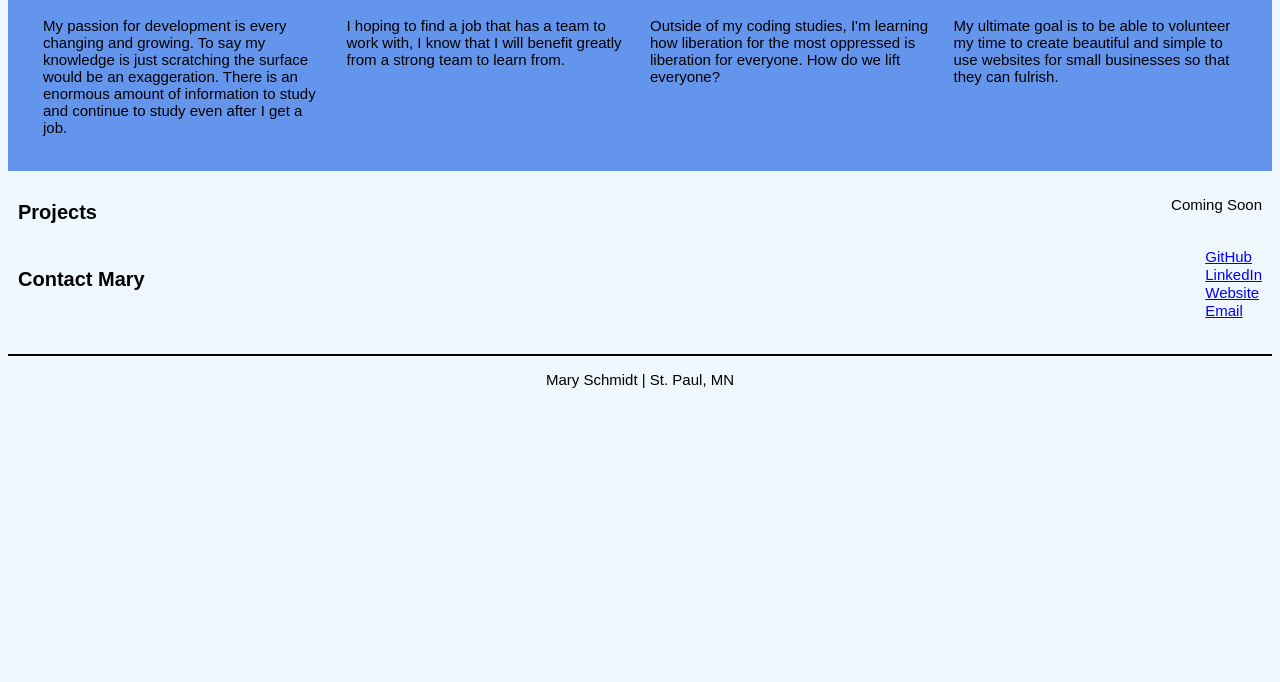
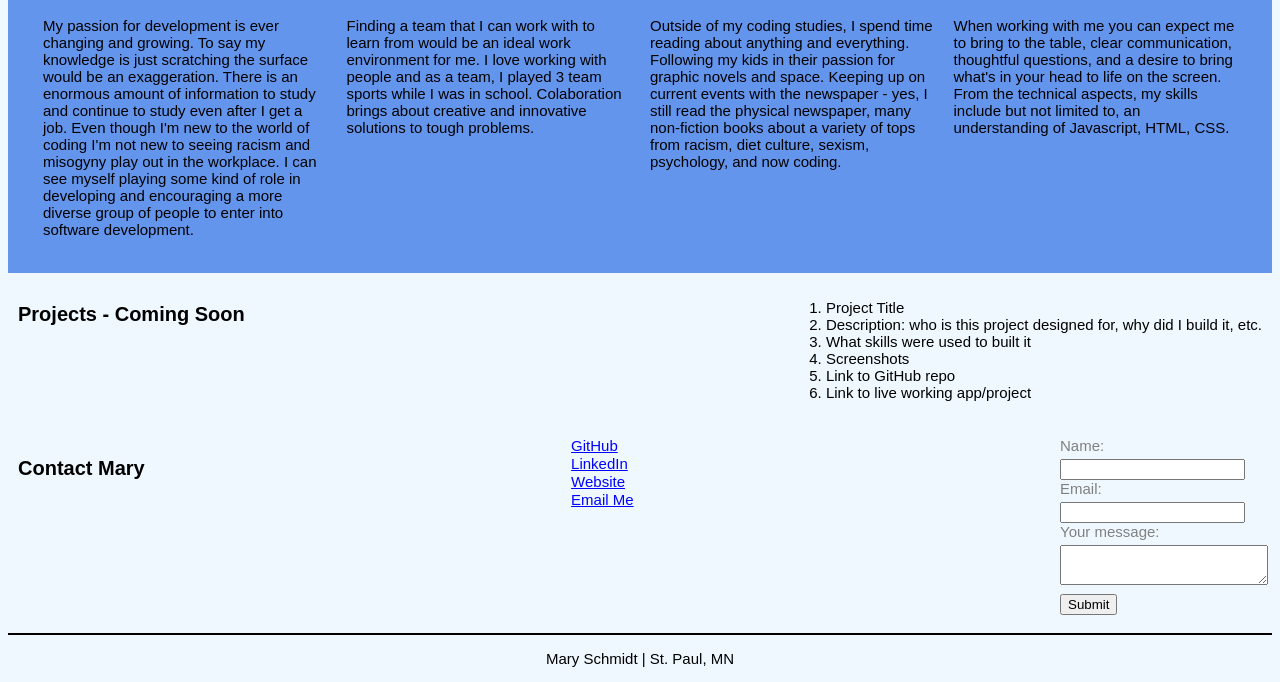
Before and after one commit to maryschmidtdev/aboutmary, a plain HTML site: page index.html in a window 1280 px wide. Shown: the part 1075-1757 px from the top of the page. Before the commit the page ends 1478 px from the top, so only its background shows below. Drawn offline with Linux system fonts and the light colour scheme; a script that the page names is missing.

Commit message:
Updated Index and CSS with required revisions

```diff
--- a/index.html
+++ b/index.html
@@ -3,8 +3,9 @@
   <head>
     <meta charset="utf-8">
     <meta name="viewport" content="width=device-width">
-    <title>repl.it</title>
+    <title>About Mary Schmidt</title>
     <link href="style.css" rel="stylesheet" type="text/css" />
+    <lang="en"/>
   </head>
 
   <body>
@@ -18,21 +19,23 @@
             <li><a href="#about">About</a></li>
             <li><a href="#projects">Projects</a></li>
             <li><a href="#contact">Contact</a></li>
+          </ul>
+      </nav>
     </header>
 
-  <hr>
+    <hr>
 
     <main>
       <section id="home">
       <div class="group">
         <div class="item">
-          <img src="images/mary-in-kitchen.jpg" width: "200px">
+          <img src="images/mary-in-kitchen.jpg" width: 200px alt="image of Mary Schmidt">
         </div>
         <div class="item">
           <h3>Hi, I'm Mary.</h3>
-             <p>Currently I am studing to be a software developer. This is sharp turn from my previous work as a kitchen designer. </p>
-             <p>My kids and I live in St. Paul, Minnesota, and yes, we have our city festival in the dead of winter.</p>
-              <p>I am someone who wants to understand</p>
+             <p>Currently I am studying to be a software developer. This is sharp turn from my previous work as a kitchen designer.</p>
+             <p>My kids and I live in St. Paul, Minnesota, and yes, we have our city festival in the dead of winter. And pre-pandemic we spent time at our many museums and incredible parks in the city. The kids' favorite thing is, playing Minecraft - so I'm learning about gaming along side of coding.</p>
+              <p>Six months ago my life was incredibly different - as was most peoples, this pandemic has brought about a major shift in my career values. Choosing this path was an active decision I made instead of falling into a job or career. This is where I want to be. Our lives are increasinly online and to be a part of creating and shaping that is an exciting prospect.</p>
         </div>
        </div>
       </section>
@@ -42,10 +45,10 @@
           <h3>About Mary</h3>
       <div class="group">
          <div class="about-content">
-          <p class="item">My passion for development is every changing and growing. To say my knowledge is just scratching the surface would be an exaggeration. There is an enormous amount of information to study and continue to study even after I get a job.</p>
-          <p class="item">I hoping to find a job that has a team to work with, I know that I will benefit greatly from a strong team to learn from.</p>
-          <p class="item">Outside of my coding studies, I'm learning how liberation for the most oppressed is liberation for everyone. How do we lift everyone?</p>
-          <p class="item">My ultimate goal is to be able to volunteer my time to  create beautiful and simple to use websites for small businesses so that they can fulrish.</p>
+          <p class="item">My passion for development is ever changing and growing. To say my knowledge is just scratching the surface would be an exaggeration. There is an enormous amount of information to study and continue to study even after I get a job. Even though I'm new to the world of coding I'm not new to seeing racism and misogyny play out in the workplace. I can see myself playing some kind of role in developing and encouraging a more diverse group of people to enter into software development.</p>
+          <p class="item">Finding a team that I can work with to learn from would be an ideal work environment for me. I love working with people and as a team, I played 3 team sports while I was in school. Colaboration brings about creative and innovative solutions to tough problems.</p>
+          <p class="item">Outside of my coding studies, I spend time reading about anything and everything. Following my kids in their passion for graphic novels and space. Keeping up on current events with the newspaper - yes, I still read the physical newspaper, many non-fiction books about a variety of tops from racism, diet culture, sexism, psychology, and now coding. </p>
+          <p class="item">When working with me you can expect me to bring to the table, clear communication, thoughtful questions, and a  desire to bring what's in your head to life on the screen. From the technical aspects, my skills include but not limited to, an understanding of Javascript, HTML, CSS.</p>
         </div>
       </div>
       </div>
@@ -53,8 +56,15 @@
 
       <section id="projects">
       <div class="group">
-        <h3>Projects</h3>
-          <p>Coming Soon</p>
+        <h3>Projects - Coming Soon</h3>
+          <ol>
+            <li>Project Title</li>
+            <li>Description: who is this project designed for, why did I build it, etc.</li>
+            <li>What skills were used to built it</li>
+            <li>Screenshots</li>
+            <li>Link to GitHub repo</li>
+            <li>Link to live working app/project</li>
+          </ol>
       </div>
       </section>
 
@@ -64,11 +74,25 @@
       <div class="group">
         <h3>Contact Mary</h3>
         <ul class="contact group-contact">
-            <li><a href="https://github.com/maryschmidtdev">GitHub</a></li>
-            <li><a href="https://www.linkedin.com/in/maryschmidtdesign/">LinkedIn</a></li>
-             <li><a href="https://maryschmidtartist.com/">Website</a></li>
-             <li><a href="https://maryschmidtdev.github.io/blocemailform/">Email</a></li>
+            <li><a href="https://github.com/maryschmidtdev" target="_blank">GitHub</a></li>
+            <li><a href="https://www.linkedin.com/in/maryschmidtdesign/" target="_blank">LinkedIn</a></li>
+             <li><a href="https://maryschmidtartist.com/" target="_blank">Website</a></li>
+             <li><a href="mailto:maryschmidt1982@gmail.com">Email Me</a></li>
           </ul>
+
+          <form action="https://formspree.io/mlepoyqa" method="post">
+            <label for="user-name">Name:</label>
+            <input id="user-name" type="text" name="name"></input><br>
+
+            <label for="email">Email:</label>
+            <input id="email" type="text" name="email"></input><br>
+
+            <label for="form-message">Your message:</label>
+            <textarea id="form-message" name="message"></textarea><br>
+
+            <button type="submit">Submit</button>
+
+          </form>
       </div>
       </section>
 
@@ -80,7 +104,7 @@
 
     </footer>
 
-
+    </main>
     <script src="script.js"></script>
   </body>
 </html>
--- a/style.css
+++ b/style.css
@@ -105,6 +105,10 @@ main div ul li a {
   font-size: 15px;
 }
 
+main div ol li {
+  font-size: 15px;
+}
+
 footer{
   text-align: center;
   font-family: Arial, Helvetica, sans-serif;
@@ -132,3 +136,20 @@ footer{
   }
 
 }
+
+form label {
+  display: block;
+  font-size: 15px;
+  margin-bottom: 5px;
+  font-family: Arial, Helvetica, sans-serif;
+  color: gray;
+}
+
+form textarea {
+  height: 4.75rcm;
+  width: 100%;
+  color: 000;
+  font-size: 15px;
+  margin-bottom: 5px;
+
+}
```
